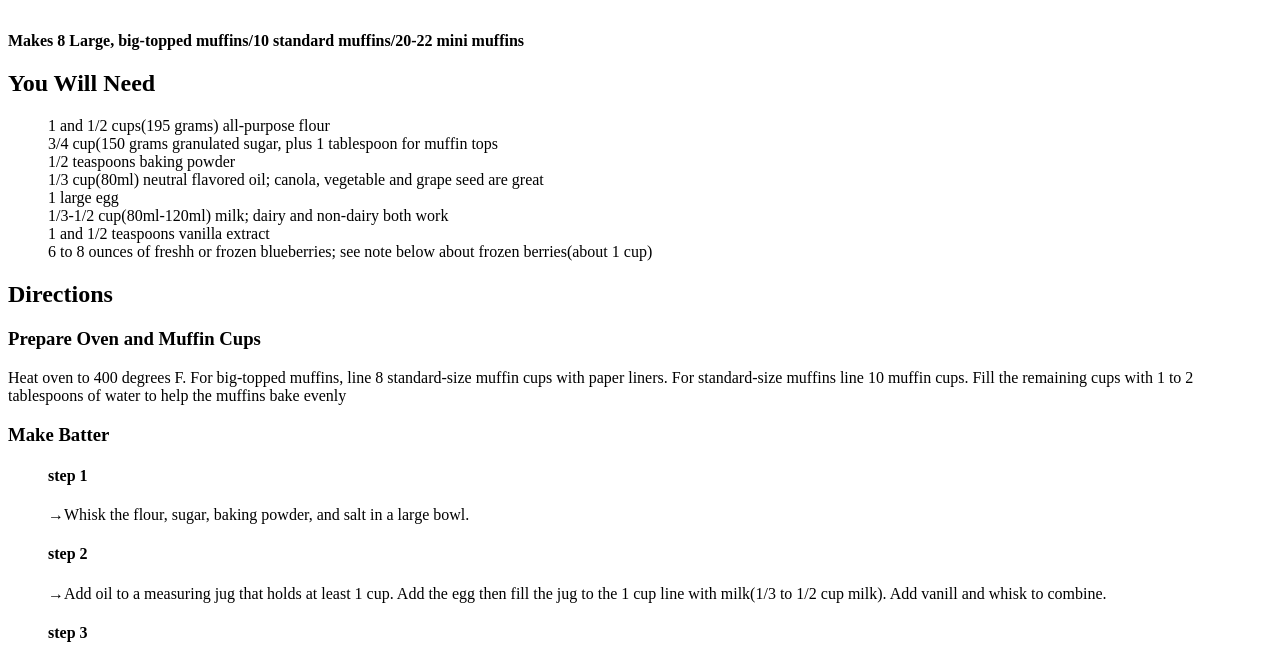
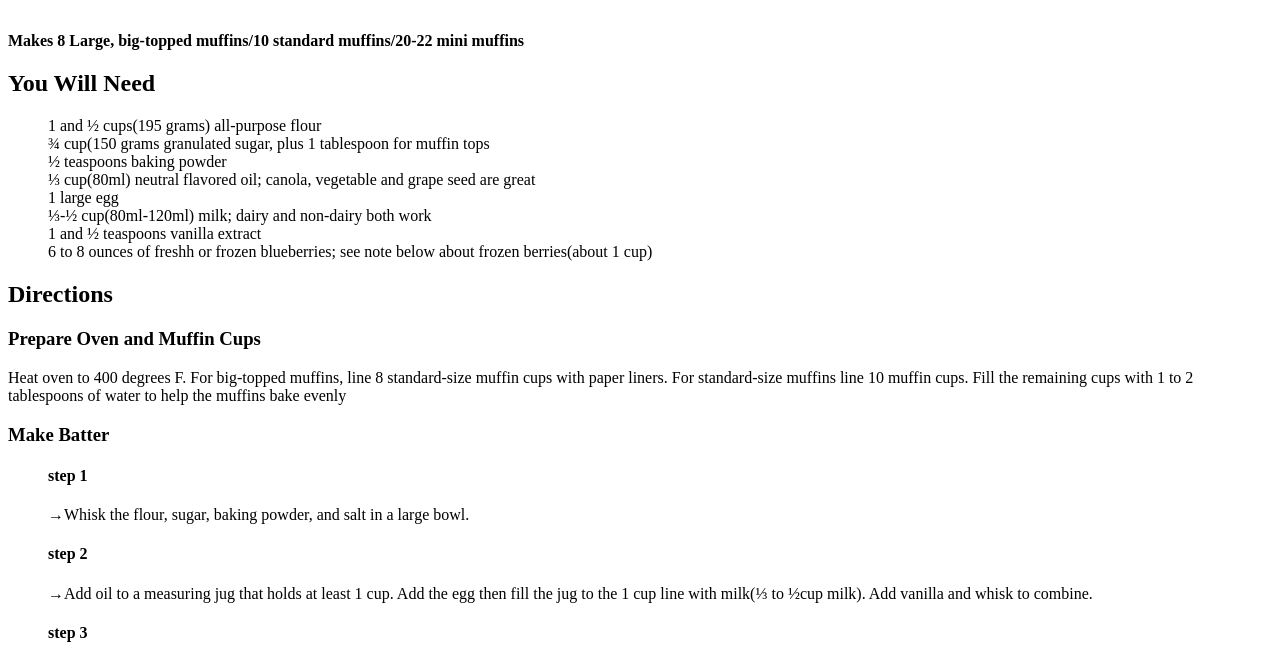
Before and after one commit to jhyburg/recipe-markup, a plain HTML site: page index.html in a window 1280 px wide. Shown: the part 140-800 px from the top of the page. Drawn offline with Linux system fonts and the light colour scheme.

Commit message:
Add files via upload

```diff
--- a/index.html
+++ b/index.html
@@ -7,13 +7,13 @@
 <br/>
 <h2>You Will Need</h2>
 <ul>
-  1 and 1/2 cups(195 grams) all-purpose flour
-  <br/>3/4 cup(150 grams granulated sugar, plus 1 tablespoon for muffin tops
-  <br/>1/2 teaspoons baking powder
-  <br/>1/3 cup(80ml) neutral flavored oil; canola, vegetable and grape seed are great
+  1 and <span>&#189;</span> cups(195 grams) all-purpose flour
+  <br/><span>&#190;</span> cup(150 grams granulated sugar, plus 1 tablespoon for muffin tops
+  <br/><span>&#189;</span> teaspoons baking powder
+  <br/><span>&#8531;</span> cup(80ml) neutral flavored oil; canola, vegetable and grape seed are great
   <br/>1 large egg
-  <br/>1/3-1/2 cup(80ml-120ml) milk; dairy and non-dairy both work
-  <br/>1 and 1/2 teaspoons vanilla extract
+  <br/><span>&#8531;</span>-<span>&#189;</span> cup(80ml-120ml) milk; dairy and non-dairy both work
+  <br/>1 and <span>&#189;</span> teaspoons vanilla extract
   <br/>6 to 8 ounces of freshh or frozen blueberries; see note below about frozen berries(about 1 cup)
 </ul>
 <h2>Directions</h2>
@@ -24,7 +24,7 @@
   <h4>step 1</h4>
   <span>&#8594;</span>Whisk the flour, sugar, baking powder, and salt in a large bowl.
   <h4>step 2</h4>
-    <span>&#8594;</span>Add oil to a measuring jug that holds at least 1 cup. Add the egg then fill the jug to the 1 cup line with milk(1/3 to 1/2 cup milk). Add vanill and whisk to combine.
+    <span>&#8594;</span>Add oil to a measuring jug that holds at least 1 cup. Add the egg then fill the jug to the 1 cup line with milk(<span>&#8531;</span> to <span>&#189;</span>cup milk). Add vanilla and whisk to combine.
     <h4>step 3</h4>
     <span>&#8594;</span> Add milk mixture to the bowl with dry ingredients then us a fork to combine.<b>Do not Over Mix</b> (The muffin batter will be quite thick-see note below for more details).Fold in the blueberries.
     <h3>Bake Muffins</h3>
```
